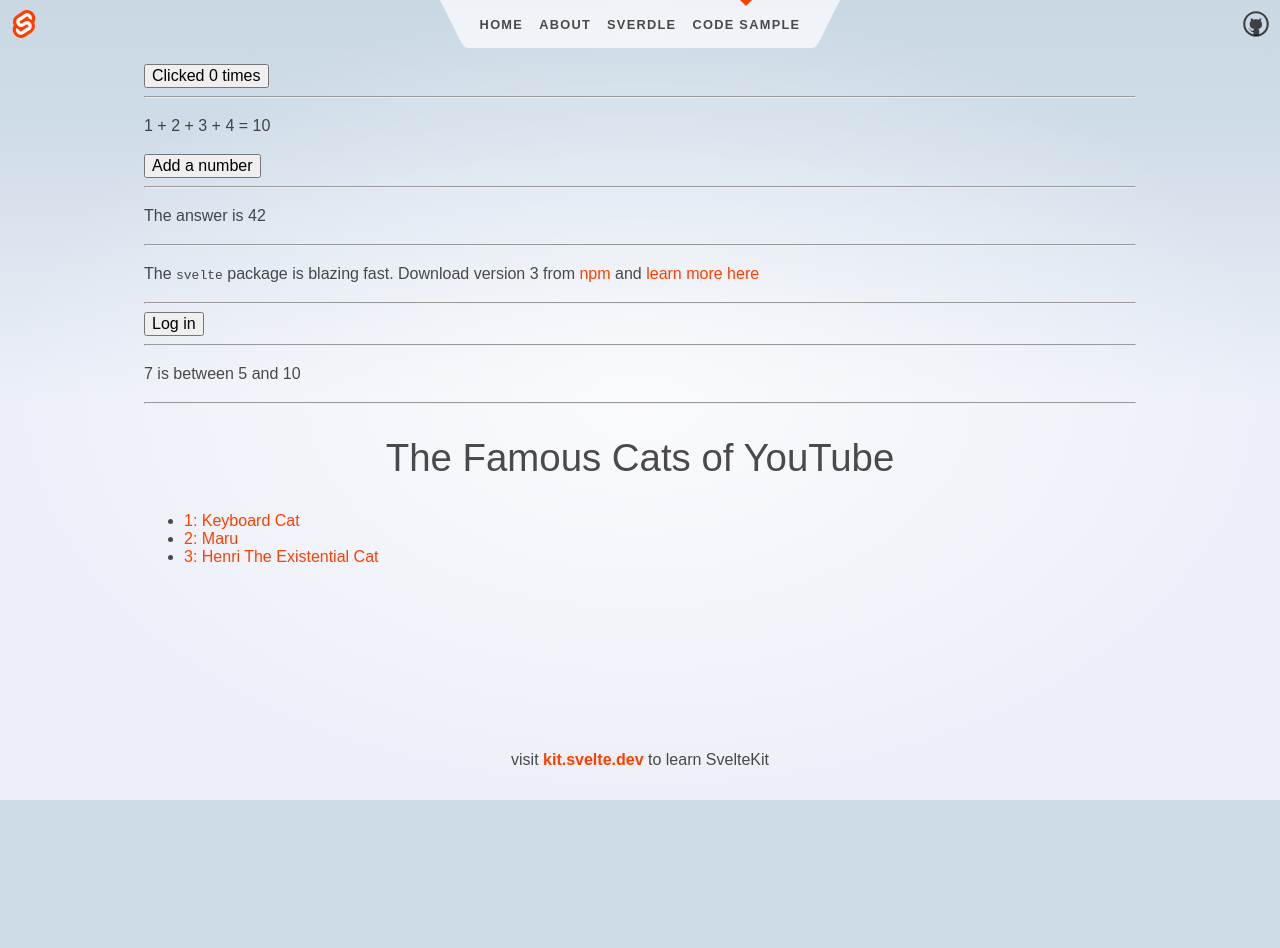
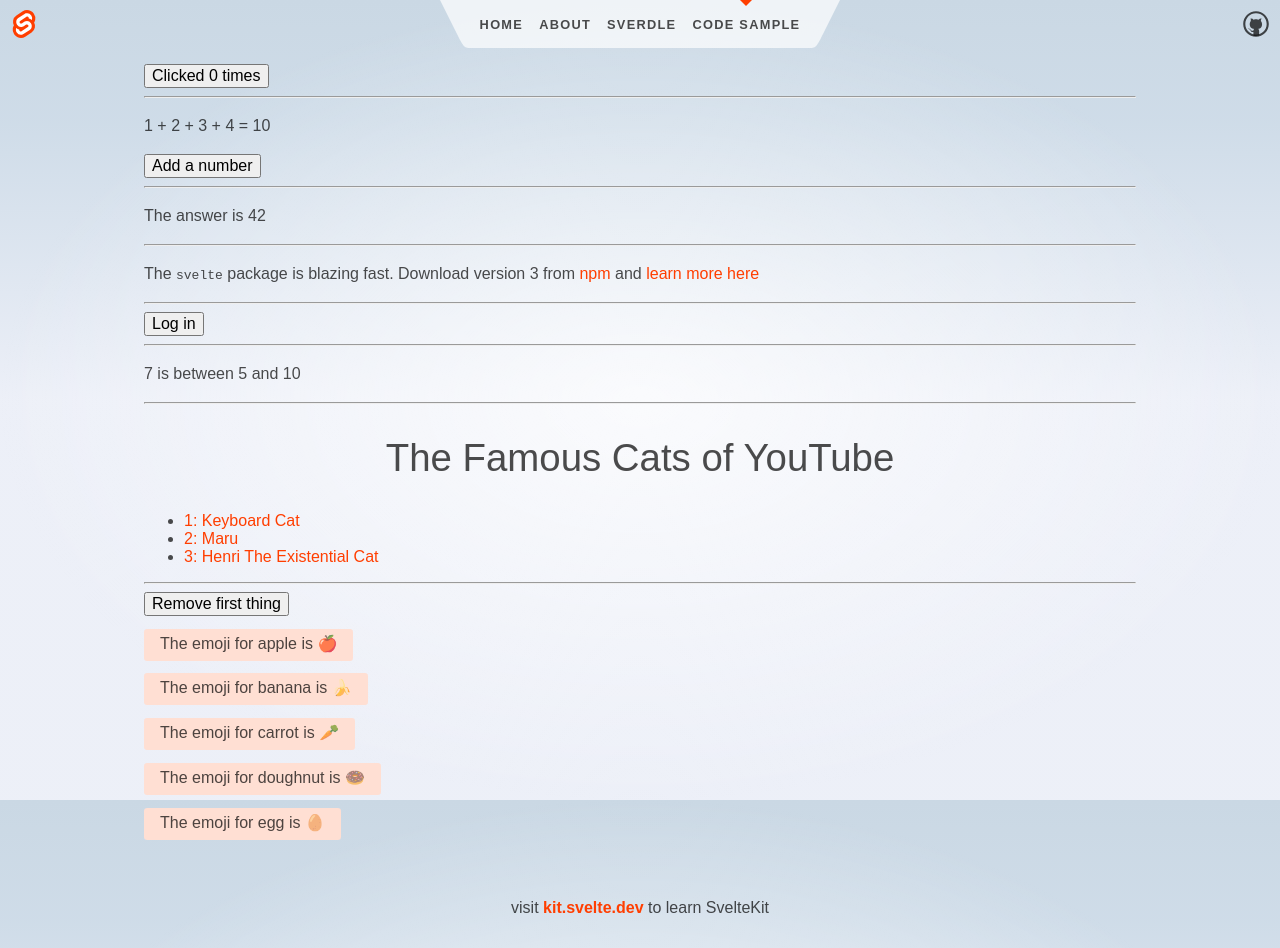
Before and after one commit to Tobetch/try-svelte, a SvelteKit app in the folder demo-app/: page /sample in a window 1280 px wide. Before the commit the page ends 800 px from the top, so only its background shows below. Built offline with nearby package versions, Linux system fonts and the light colour scheme.

Commit message:
add RemoveThing

```diff
--- a/demo-app/src/routes/sample/+page.svelte
+++ b/demo-app/src/routes/sample/+page.svelte
@@ -7,6 +7,7 @@
 	import ToggleButton from './ToggleButton.svelte';
 	import WhatNumber from './WhatNumber.svelte';
 	import FamousCats from './FamousCats.svelte';
+	import RemoveThing from './RemoveThing.svelte';
 
 	const pkg = {
 		name: 'svelte',
@@ -38,4 +39,7 @@
 	<hr />
 
 	<FamousCats />
+	<hr />
+
+	<RemoveThing />
 </section>
--- /dev/null
+++ b/demo-app/src/routes/sample/RemoveThing.svelte
@@ -0,0 +1,22 @@
+<script>
+	import Thing from './Thing.svelte';
+
+	let things = [
+		{ id: 1, name: 'apple' },
+		{ id: 2, name: 'banana' },
+		{ id: 3, name: 'carrot' },
+		{ id: 4, name: 'doughnut' },
+		{ id: 5, name: 'egg' }
+	];
+
+	function handleClick() {
+		things = things.slice(1);
+	}
+</script>
+
+<button on:click={handleClick}> Remove first thing </button>
+
+<!-- use id as Key -->
+{#each things as thing (thing.id)}
+	<Thing name={thing.name} />
+{/each}
--- /dev/null
+++ b/demo-app/src/routes/sample/Thing.svelte
@@ -0,0 +1,39 @@
+<script>
+	import { onDestroy } from 'svelte';
+
+	const emojis = {
+		apple: '🍎',
+		banana: '🍌',
+		carrot: '🥕',
+		doughnut: '🍩',
+		egg: '🥚'
+	};
+
+	// the name is updated whenever the prop value changes...
+	export let name;
+
+	// ...but the "emoji" variable is fixed upon initialisation of the component
+	const emoji = emojis[name];
+
+	// observe in the console which entry is removed
+	onDestroy(() => {
+		console.log('thing destroyed: ' + name);
+	});
+</script>
+
+<p>
+	<span>The emoji for {name} is {emoji}</span>
+</p>
+
+<style>
+	p {
+		margin: 0.8em 0;
+	}
+	span {
+		display: inline-block;
+		padding: 0.2em 1em 0.3em;
+		text-align: center;
+		border-radius: 0.2em;
+		background-color: #ffdfd3;
+	}
+</style>
```
